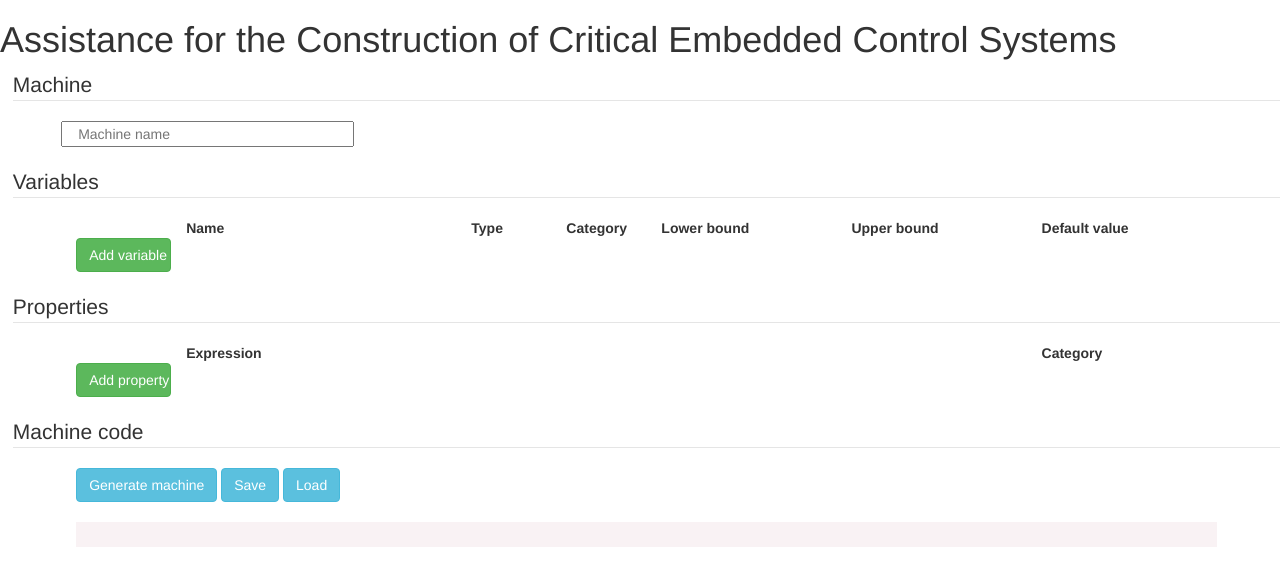
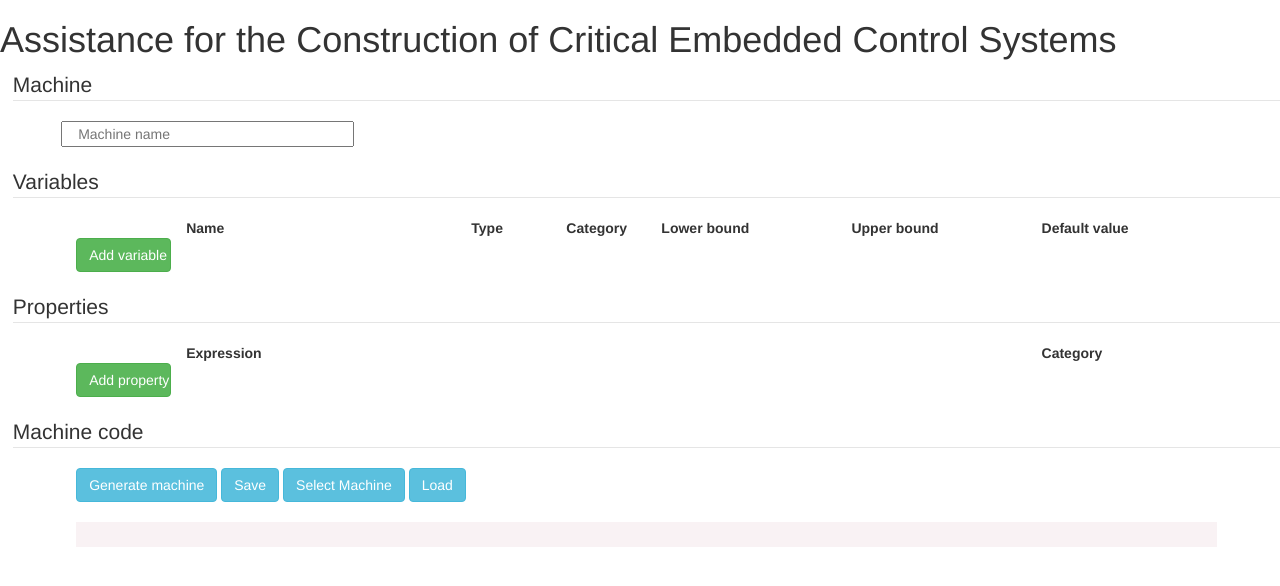
Before and after one commit to Giraudux/ACCECS, a plain HTML site: page src/main/webapp/index.html in a window 1280 px wide. Drawn offline with nearby package versions, Linux system fonts and the light colour scheme.

Commit message:
Ajout de la selection de la machine

```diff
--- a/src/main/webapp/index.html
+++ b/src/main/webapp/index.html
@@ -72,6 +72,7 @@ function getfile(){
     	<div class="container">
 			<button type="button" class="btn btn-info" onclick="generateMachine()">Generate machine</button>
 			<button type="button" class="btn btn-info" onclick="saveJson()">Save</button>
+			<button type ="button"  class="btn btn-info" onclick="selectMachine()">Select Machine</button>
 			<input type="file" id="hiddenfile" style="display:none" onchange="loadJson(this.files)"/>
 			<input type="button" class="btn btn-info" value="Load" onclick="getfile()" />
 		</div>
--- a/src/main/webapp/script.js
+++ b/src/main/webapp/script.js
@@ -321,3 +321,14 @@ function machineToJSON() {
 
     return JSON.stringify(machine);
 }
+function selectMachine(){
+        if (document.selection) {
+            var range = document.body.createTextRange();
+            range.moveToElementText(document.getElementById("machine-code"));
+            range.select();
+        } else if (window.getSelection) {
+            var range = document.createRange();
+            range.selectNode(document.getElementById("machine-code"));
+            window.getSelection().addRange(range);
+        }
+}
```
